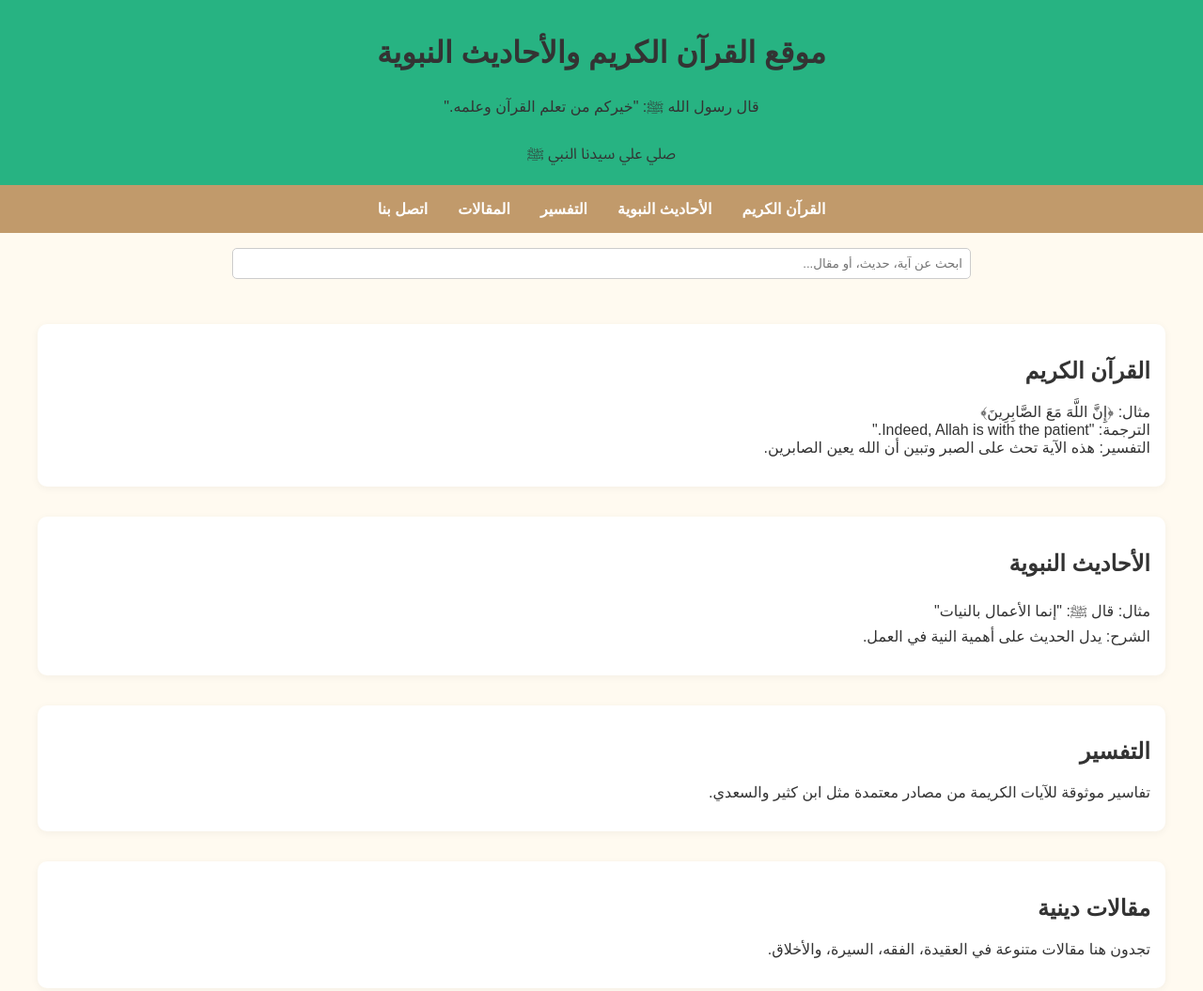
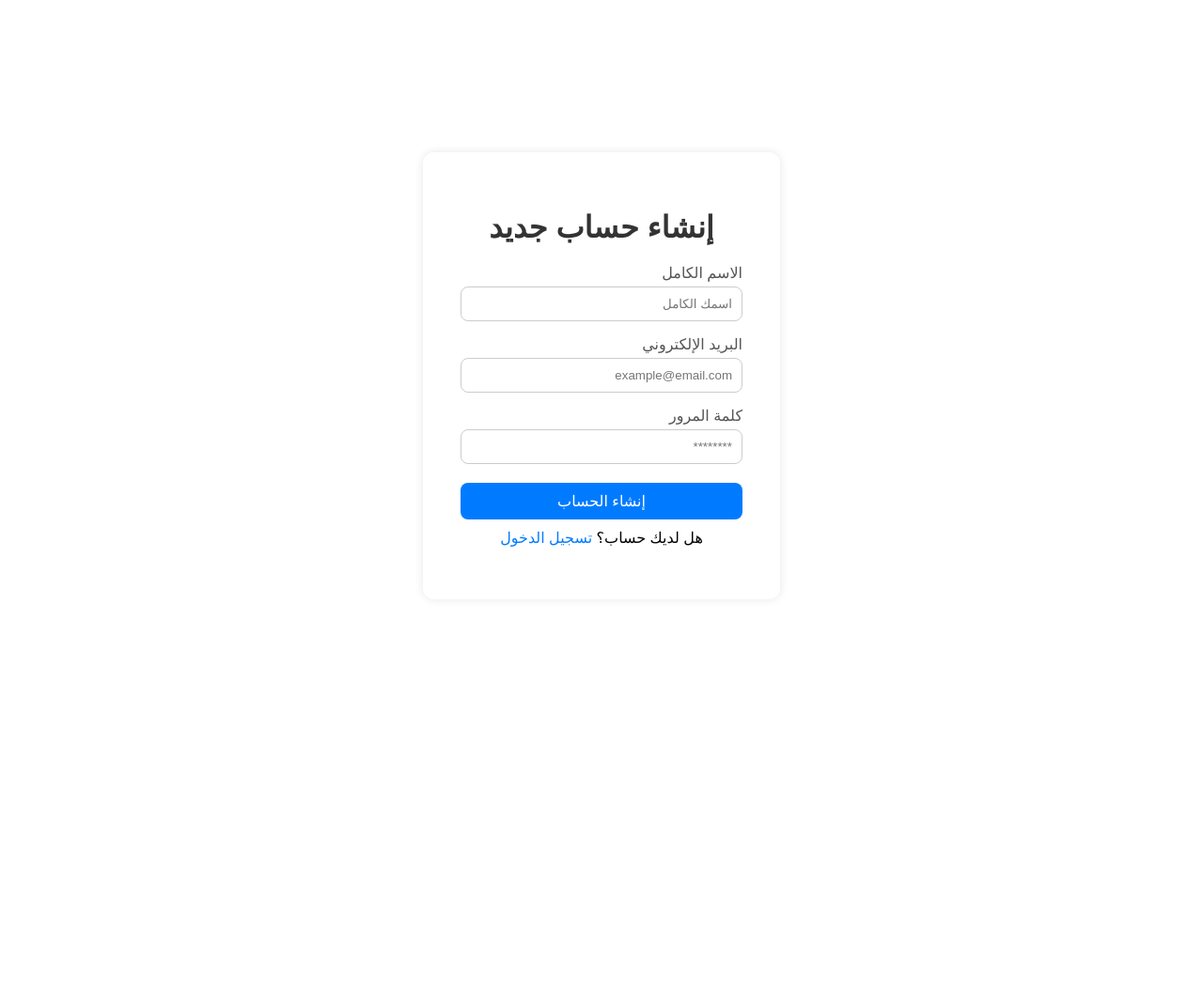
Before and after one commit to Mohamed8768/Mohamed00, a plain HTML site: page index.html in a window 1280 px wide. Shown: the top 1055 px of the page at 94% size. After the commit the page ends 800 px from the top, so only its background shows below. Drawn offline with Linux system fonts and the light colour scheme.

Commit message:
Add files via upload

```diff
--- a/index.html
+++ b/index.html
@@ -1,60 +1,27 @@
 <!DOCTYPE html>
-<html lang="ar" dir="rtl">
+<html lang="ar">
 <head>
-    <meta charset="UTF-8">
-    <meta name="viewport" content="width=device-width, initial-scale=1.0">
-    <title>موقع القرآن الكريم والأحاديث النبوية</title>
-    <link rel="stylesheet" href="Designe.css">
+  <meta charset="UTF-8">
+  <title>إنشاء حساب</title>
+  <link rel="stylesheet" href="signup.css">
 </head>
 <body>
-    <header>
-        <h1>موقع القرآن الكريم والأحاديث النبوية</h1>
+  <div class="container">
+    <h1>إنشاء حساب جديد</h1>
+    <form action="index.html" method="get">
+      <label for="name">الاسم الكامل</label>
+      <input type="text" id="name" required placeholder="اسمك الكامل">
 
-        <p>قال رسول الله ﷺ: "خيركم من تعلم القرآن وعلمه."</p>
-        صلي علي سيدنا النبي ﷺ
-    </header>
+      <label for="email">البريد الإلكتروني</label>
+      <input type="email" id="email" required placeholder="example@email.com">
 
-    <nav>
-        <a href="#quran">القرآن الكريم</a>
-        <a href="#hadith">الأحاديث النبوية</a>
-        <a href="#tafsir">التفسير</a>
-        <a href="#articles">المقالات</a>
-        <a href="#contact">اتصل بنا</a>
-    </nav>
+      <label for="password">كلمة المرور</label>
+      <input type="password" id="password" required placeholder="********">
 
-    <div class="search-box">
-        <input type="text" placeholder="ابحث عن آية، حديث، أو مقال...">
-    </div>
+      <button type="submit">إنشاء الحساب</button>
 
-    <div class="container">
-        <section id="quran" class="section">
-            <h2>القرآن الكريم</h2>
-            <p>مثال: ﴿إِنَّ اللَّهَ مَعَ الصَّابِرِينَ﴾ <br> الترجمة: "Indeed, Allah is with the patient." <br> التفسير: هذه الآية تحث على الصبر وتبين أن الله يعين الصابرين.</p>
-        </section>
-
-        <section id="hadith" class="section">
-            <h2>الأحاديث النبوية</h2>
-            <p>مثال: قال ﷺ: "إنما الأعمال بالنيات" <br> الشرح: يدل الحديث على أهمية النية في العمل.</p>
-        </section>
-
-        <section id="tafsir" class="section">
-            <h2>التفسير</h2>
-            <p>تفاسير موثوقة للآيات الكريمة من مصادر معتمدة مثل ابن كثير والسعدي.</p>
-        </section>
-
-        <section id="articles" class="section">
-            <h2>مقالات دينية</h2>
-            <p>تجدون هنا مقالات متنوعة في العقيدة، الفقه، السيرة، والأخلاق.</p>
-        </section>
-
-        <section id="contact" class="section">
-            <h2>اتصل بنا</h2>
-            <p>راسلونا عبر البريد الإلكتروني أو وسائل التواصل الاجتماعي.</p>
-        </section>
-    </div>
-
-    <footer>
-        <p>&copy; 2025 موقع القرآن الكريم والأحاديث النبوية - جميع الحقوق محفوظة</p>
-    </footer>
+      <p>هل لديك حساب؟ <a href="login.html">تسجيل الدخول</a></p>
+    </form>
+  </div>
 </body>
 </html>
```
Also changed, not shown: Designe.html (added, +60 -0 lines), login.html (+2 -2 lines).
